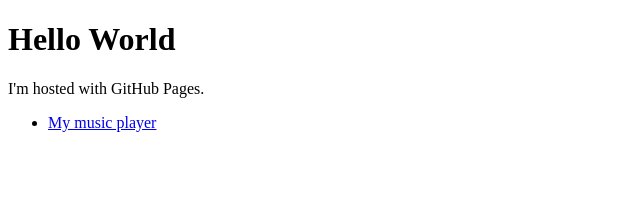
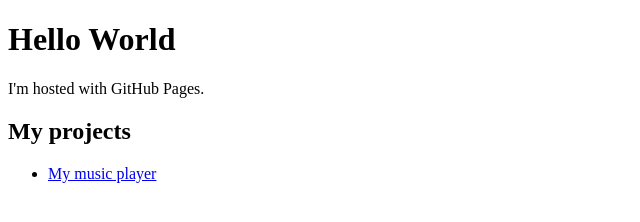
Before and after one commit to dishxpe1/dishxpe1.github.io, a plain HTML site: page index.html in a window 1280 px wide. Shown: the whole page, without its empty margins (0-640 px from the left). Drawn offline with Linux system fonts and the light colour scheme.

Commit message:
removed header and added a h2
saasf

```diff
--- a/index.html
+++ b/index.html
@@ -3,9 +3,9 @@
         <body>
             <h1>Hello World</h1>
             <p>I'm hosted with GitHub Pages.</p>
+            <h2>My projects</h2>
             <ul>
             <li><a href="https://moonlit-sunshine-203a11.netlify.app/">My music player</a></li>
             </ul>
-</header>
 </body>
 </html>
```
